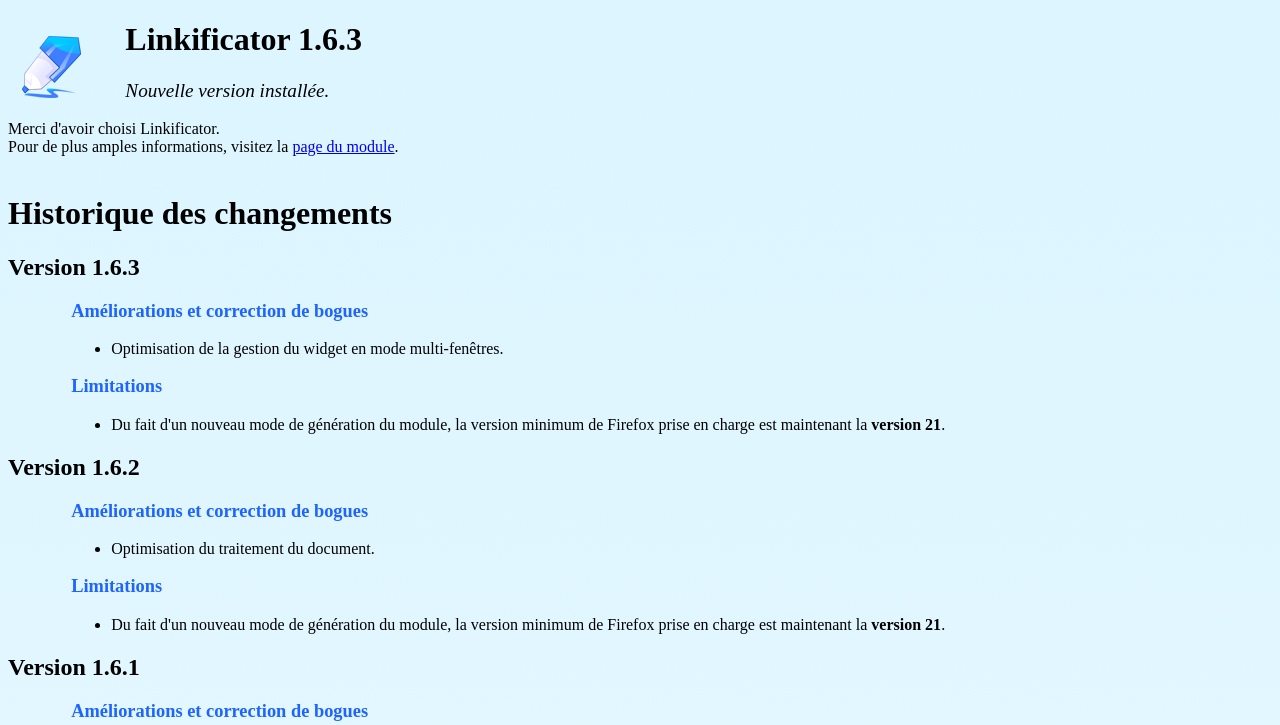
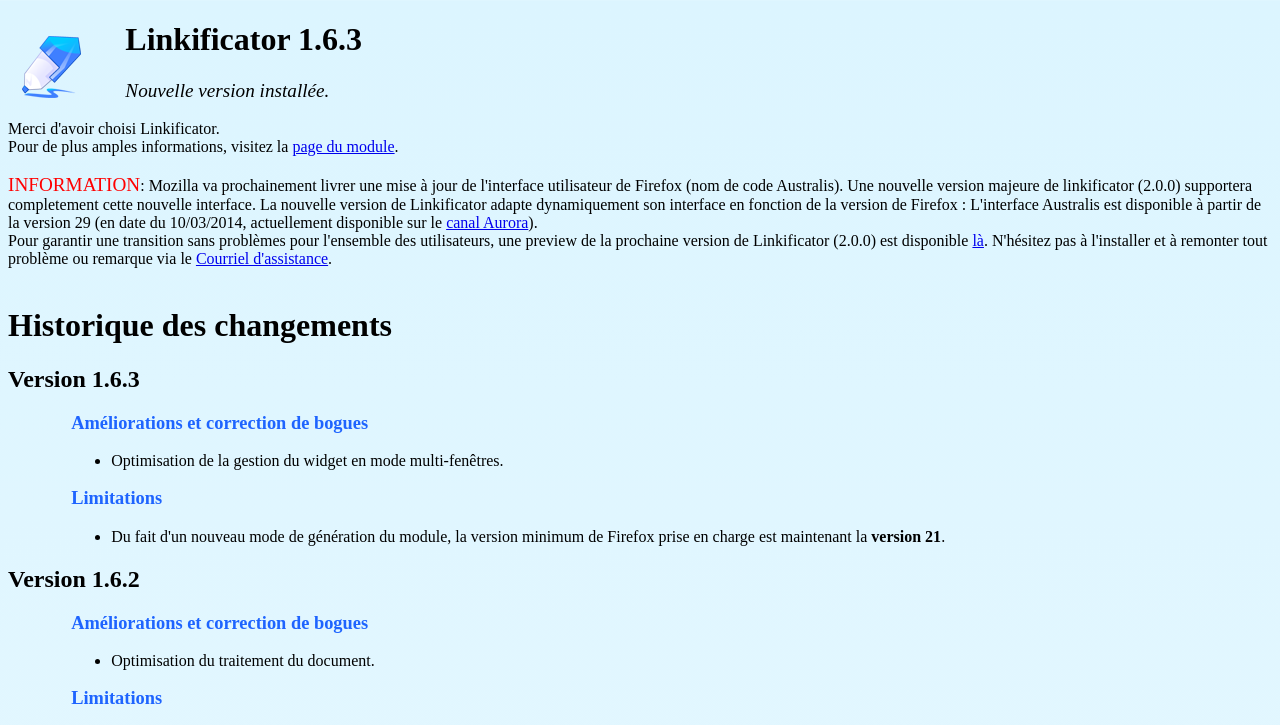
Before and after one commit to MarkaPola/Linkificator, a website: page data/welcome/fr/release-notes.html in a window 1280 px wide. Shown: the top 725 px of the page. Drawn offline with Linux system fonts and the light colour scheme.

Commit message:
finalization

```diff
--- a/data/welcome/fr/release-notes.html
+++ b/data/welcome/fr/release-notes.html
@@ -21,6 +21,11 @@
 	  Merci d'avoir choisi Linkificator.
 	  <br>
 	  Pour de plus amples informations, visitez la <a href="https://addons.mozilla.org/fr/firefox/addon/linkificator/?src=ss">page du module</a>.
+	</div>
+	<br>
+	<div>
+	  <span class="large-text" style="color:red">INFORMATION</span>: Mozilla va prochainement livrer une mise à jour de l'interface utilisateur de Firefox (nom de code Australis). Une nouvelle version majeure de linkificator (2.0.0) supportera completement cette nouvelle interface. La nouvelle version de Linkificator adapte dynamiquement son interface en fonction de la version de Firefox : L'interface Australis est disponible à partir de la version 29 (en date du 10/03/2014, actuellement disponible sur le <a href="http://www.mozilla.org/en-US/firefox/aurora/all/">canal Aurora</a>).<br>
+Pour garantir une transition sans problèmes pour l'ensemble des utilisateurs, une preview de la prochaine version de Linkificator (2.0.0) est disponible <a href="https://addons.mozilla.org/firefox/downloads/file/248074/linkificator-2.0.0pre1-fx.xpi?src=dp-btn-devchannel">là</a>. N'hésitez pas à l'installer et à remonter tout problème ou remarque via le <a href="mailto:linkificator@gmail.com">Courriel d'assistance</a>.
 	</div>
 	<br>
 	<h1>Historique des changements</h1>
```
Also changed, not shown: data/welcome/en-US/release-notes.html (+5 -0 lines).
